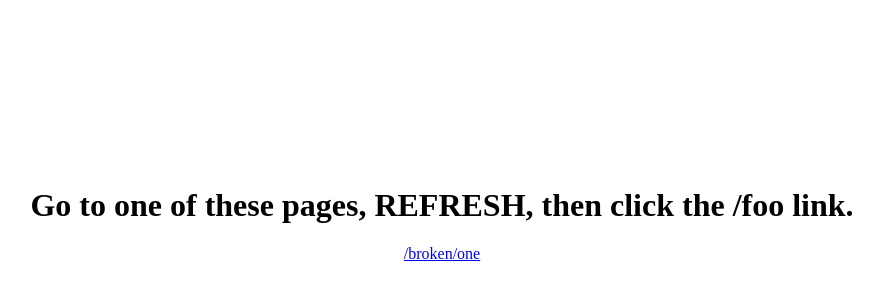
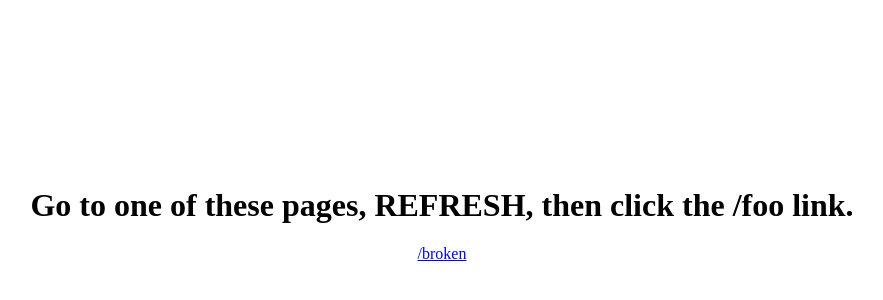
Before and after one commit to devjiwonchoi/repro-next-33286, a Next.js app: page / in a window 1280 px wide. Shown: the part 194-494 px from the top of the page, without its empty margins (198-1081 px from the left). Built offline with nearby package versions, Linux system fonts and the light colour scheme.

Commit message:
broken one to broken

```diff
--- a/pages/index.tsx
+++ b/pages/index.tsx
@@ -19,8 +19,8 @@ const Home: NextPage = () => {
         <link rel="icon" href="/favicon.ico" />
       </Head>
       <h1>Go to one of these pages, REFRESH, then click the /foo link.</h1>
-      <Link href="/broken/one">
-        <a>/broken/one</a>
+      <Link href="/broken">
+        <a>/broken</a>
       </Link>
     </div>
   )
```
Also changed, not shown: pages/broken.tsx (renamed from pages/broken/one.tsx).
